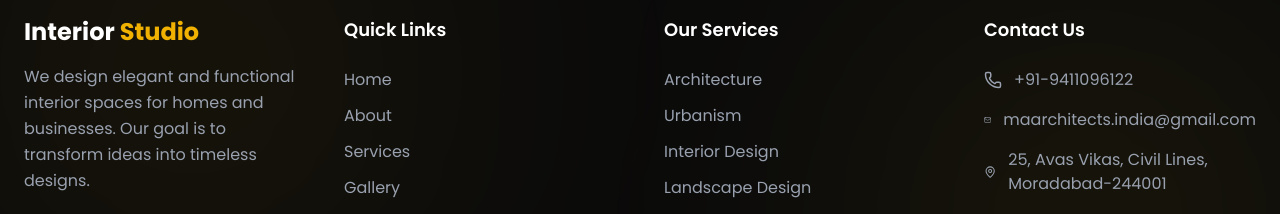
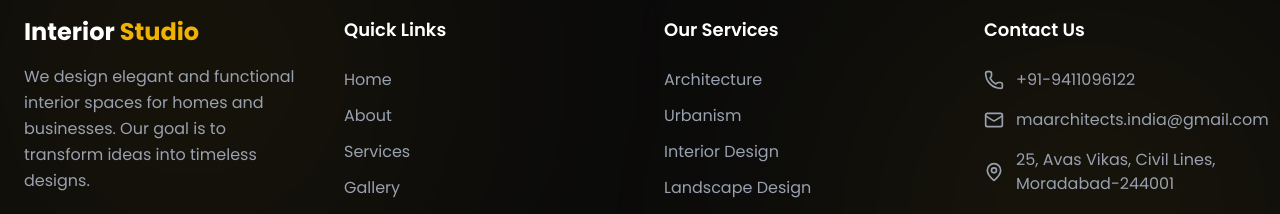
Before and after one commit to zaheer-web/M.A.Interior, a React (Vite) app: page /contact-form in a window 1280 px wide. Shown: the part 810-1024 px from the top of the page. Built offline with nearby package versions, Linux system fonts and the light colour scheme; no server answers.

Commit message:
resize icon

```diff
--- a/src/component/Footer.jsx
+++ b/src/component/Footer.jsx
@@ -220,51 +220,51 @@ export default function Footer() {
 
           {/* Contact */}
 
+         {/* Contact */}
+
 <motion.div
-            initial={{ opacity:0, y:40 }}
-            whileInView={{ opacity:1, y:0 }}
-            transition={{ duration:0.9 }}
+  initial={{ opacity: 0, y: 40 }}
+  whileInView={{ opacity: 1, y: 0 }}
+  transition={{ duration: 0.9 }}
 >
-
   <h3 className="text-white font-semibold text-lg mb-6">
     Contact Us
   </h3>
 
   <div className="space-y-4">
 
+    {/* Phone */}
     <a
       href="tel:+919411096122"
       className="flex items-center justify-center md:justify-start gap-3 hover:text-yellow-500 transition"
     >
-                <Phone size={18}/>
+      <Phone className="w-5 h-5 shrink-0" />
       <span>+91-9411096122</span>
     </a>
 
+    {/* Email */}
     <a
-  onClick={() =>
-    (window.location.href =
-      "mailto: maarchitects.india@gmail.com?subject=Interior%20Design%20Inquiry&body=Hello%2C%20I%20want%20to%20know%20about%20your%20interior%20design%20services.")
-  }
-  className="flex items-center justify-center md:justify-start gap-3 hover:text-yellow-500 transition cursor-pointer"
+      href="mailto:maarchitects.india@gmail.com?subject=Interior%20Design%20Inquiry&body=Hello%2C%20I%20want%20to%20know%20about%20your%20interior%20design%20services."
+      className="flex items-center justify-center md:justify-start gap-3 hover:text-yellow-500 transition"
     >
-  <Mail size={18} />
-  <span> maarchitects.india@gmail.com</span>
+      <Mail className="w-5 h-5 shrink-0" />
+      <span>maarchitects.india@gmail.com</span>
     </a>
 
+    {/* Location */}
     <a
       href="https://www.google.com/maps/search/?api=1&query=25+Avas+Vikas+Civil+Lines+Moradabad+244001"
       target="_blank"
       rel="noopener noreferrer"
       className="flex items-center justify-center md:justify-start gap-3 hover:text-yellow-500 transition"
     >
-                <MapPin size={18}/>
+      <MapPin className="w-5 h-5 shrink-0" />
       <span>
         25, Avas Vikas, Civil Lines, Moradabad-244001
       </span>
     </a>
 
   </div>
-
 </motion.div>
 
         </div>
```
Lines whose indentation alone changed are shown as unchanged.
